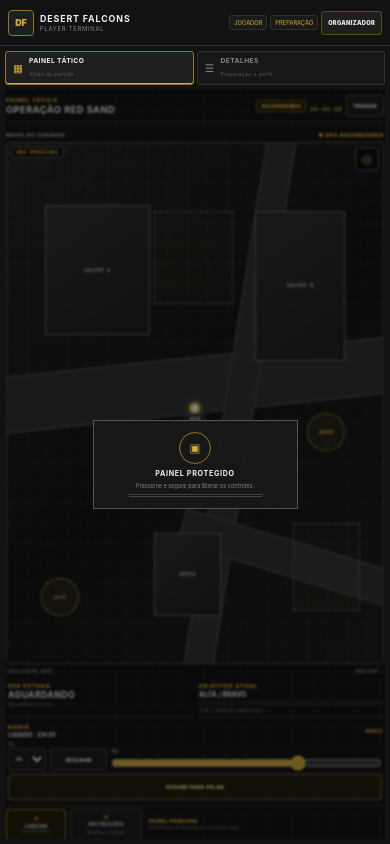
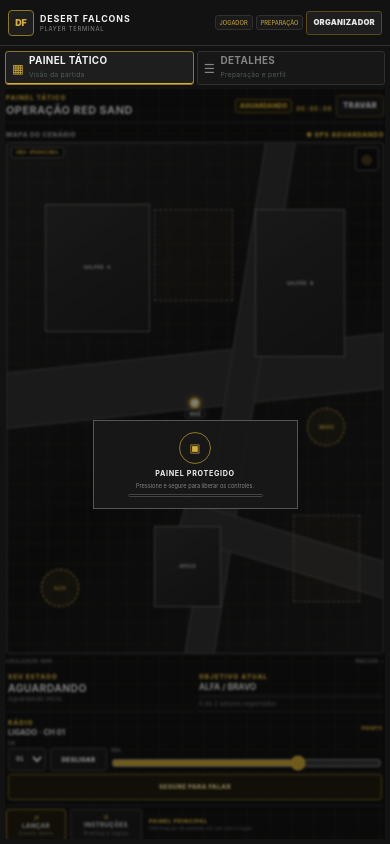
Before and after one commit to danielnep/app-desert-falcons, a plain HTML site: page index.html in a window 390 px wide. Drawn offline with Linux system fonts and the light colour scheme.

Commit message:
Carrega tipografia legível no mobile

```diff
--- a/index.html
+++ b/index.html
@@ -8,6 +8,7 @@
 <link rel="stylesheet" href="style.css">
 <link rel="stylesheet" href="ui.css">
 <link rel="stylesheet" href="palette.css">
+<link rel="stylesheet" href="readability.css">
 </head>
 <body>
 <header class="df-header">
```
